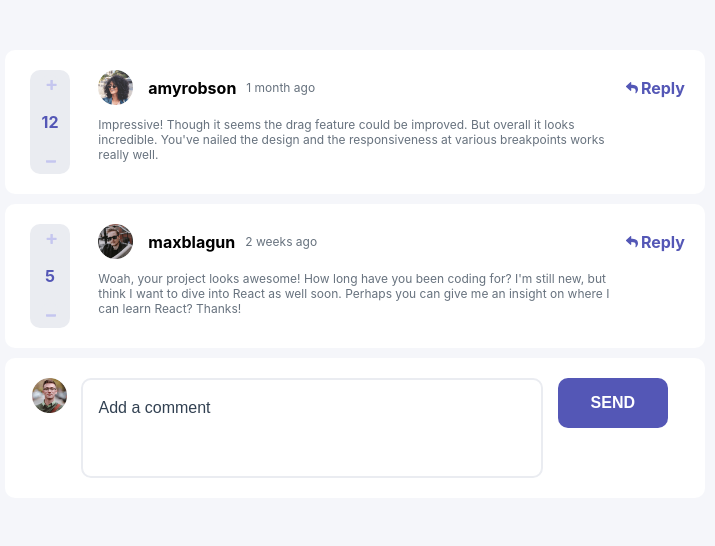
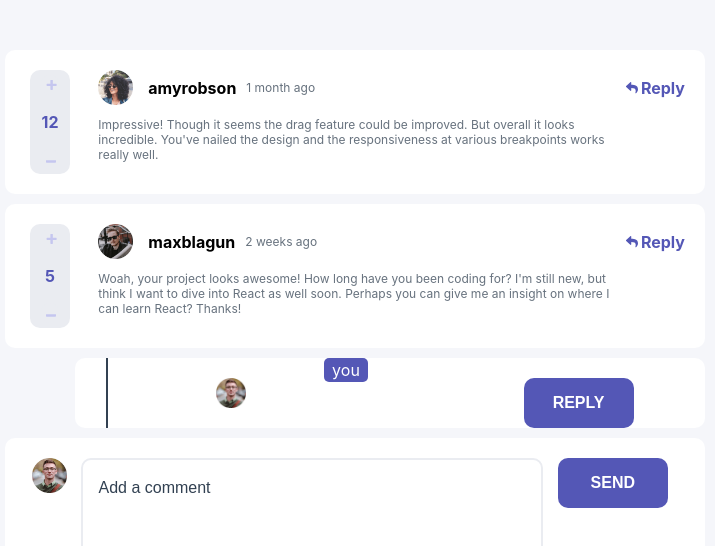
Before and after one commit to xflameyoke/interactive-comment-section-app, a React (Create React App) app: page / in a window 1280 px wide. Shown: the top 546 px of the page, without its empty margins (285-1000 px from the left). Built offline with nearby package versions, Linux system fonts and the light colour scheme.

Commit message:
feat: reusable score component

```diff
--- a/src/components/comment/comment.tsx
+++ b/src/components/comment/comment.tsx
@@ -1,7 +1,6 @@
 import React, { useState } from 'react';
 import {
   CommentReply,
-  CommentScore,
   CommentStyled,
   IconReplyStyled,
   UserAvatar,
@@ -9,12 +8,10 @@ import {
   UserStyledDate,
   UserStyledName,
   UserStyledReply,
-  VoteButtonStyled,
 } from './comment.styled';
 import IconReply from '../../assets/icons/icon-reply.svg';
-import IconPlus from '../../assets/icons/icon-plus.svg';
-import IconMinus from '../../assets/icons/icon-minus.svg';
 import Reply from '../reply/reply';
+import ScoreCounter from '../scoreCounter/scoreCounter';
 
 interface CommentProps {
   id: number;
@@ -49,15 +46,7 @@ const Comment = (props: CommentProps) => {
     <>
       <CommentStyled>
         <div>
-          <CommentScore>
-            <VoteButtonStyled onClick={voteUp}>
-              <img src={IconPlus} alt="IconPlus" />
-            </VoteButtonStyled>
-            {vote}
-            <VoteButtonStyled onClick={voteDown}>
-              <img src={IconMinus} alt="IconMinus" />
-            </VoteButtonStyled>
-          </CommentScore>
+          <ScoreCounter voteUp={voteUp} voteDown={voteDown} vote={vote} />
         </div>
         <div>
           <UserStyled>
--- a/src/components/commentList/commentList.tsx
+++ b/src/components/commentList/commentList.tsx
@@ -1,7 +1,8 @@
 import React, { useEffect, useState } from 'react';
 import Comment from '../comment/comment';
-import AddComment from '../newComment/addComment';
+import AddComment from '../addComment/addComment';
 import { CommentListStyled } from './commentList.styled';
+import Reply from '../reply/reply';
 
 interface Comment {
   id: number;
@@ -37,9 +38,11 @@ const CommentList = () => {
       />
     </div>
   ));
+
   return (
     <CommentListStyled>
       {mappedData}
+      <Reply />
       <AddComment />
     </CommentListStyled>
   );
--- /dev/null
+++ b/src/components/newComment/newComment.styled.ts
@@ -0,0 +1,5 @@
+import styled from "styled-components";
+
+export const NewCommentStyled = styled.div`
+  background: ${({ theme }) => theme.colors.white};
+`;
--- a/src/components/reply/reply.styled.ts
+++ b/src/components/reply/reply.styled.ts
@@ -12,12 +12,13 @@ const come = keyframes`
 `;
 
 export const ReplyStyled = styled.div`
-  margin: 10px 0 10px 0;
+  margin: 10px 0 10px auto;
   padding-top: 20px;
-  width: 100%;
+  width: 90%;
   border-radius: 10px;
   background-color: ${({ theme }) => theme.colors.white};
   display: flex;
+  gap: 15px;
   align-items: first-baseline;
   justify-content: space-around;
   padding-top: 0px;
@@ -30,23 +31,20 @@ export const ReplyButtonWrapper = styled.div`
   margin: 20px 40px 0 0;
 `;
 
-export const ReplyInput = styled.input`
-  position: relative;
-  resize: none;
-  margin: 20px;
-  width: 70%;
-  height: 80px;
-  border: 2px solid ${({ theme }) => theme.colors.lightGray};
-  border-radius: 10px;
-  color: ${({ theme }) => theme.colors.darkBlue};
-  font-size: 12px;
-  box-sizing: border-box;
-  padding: 10px 0 50px 15px;
+export const ReplyText = styled.div`
+  color: red;
+`;
 
-  &:focus {
-    outline: none;
-    border: 2px solid ${({ theme }) => theme.colors.darkBlue};
-  }
+export const ReplyYou = styled.div`
+  border-radius: 5px;
+  height: 20px;
+  width: 40px;
+  align-items: center;
+  justify-content: center;
+  display: flex;
+  padding: 2px;
+  color: ${({ theme }) => theme.colors.white};
+  background-color: ${({ theme }) => theme.colors.moderateBlue};
 `;
 
 export const ReplyAvatar = styled.img`
@@ -54,3 +52,8 @@ export const ReplyAvatar = styled.img`
   width: 30px;
   height: 30px;
 `;
+
+export const ReplyLine = styled.div`
+  display: flex;
+  border: 1px solid ${({ theme }) => theme.colors.darkBlue};
+`;
--- a/src/components/reply/reply.tsx
+++ b/src/components/reply/reply.tsx
@@ -2,20 +2,26 @@ import React from 'react';
 import {
   ReplyAvatar,
   ReplyButtonWrapper,
-  ReplyInput,
+  ReplyLine,
   ReplyStyled,
+  ReplyText,
+  ReplyYou,
 } from './reply.styled';
 import ReplyButton from '../replyButton/replyButton';
 import Avatar from '../../assets/avatars/image-juliusomo.png';
 
 const Reply = () => (
+  <>
     <ReplyStyled>
+      <ReplyLine />
       <ReplyAvatar src={Avatar} alt="Current User" />
-    <ReplyInput type="text" />
+      <ReplyYou>you</ReplyYou>
+      <ReplyText />
       <ReplyButtonWrapper>
         <ReplyButton />
       </ReplyButtonWrapper>
     </ReplyStyled>
+  </>
 );
 
 export default Reply;
--- /dev/null
+++ b/src/components/scoreCounter/scoreCounter.styled.ts
@@ -0,0 +1,30 @@
+import styled from 'styled-components';
+
+export const ScoreStyled = styled.div`
+  display: flex;
+  align-items: center;
+  justify-content: space-between;
+  padding: 5px;
+  flex-direction: column;
+  width: 30px;
+  height: 90%;
+  color: ${({ theme }) => theme.colors.moderateBlue};
+  border-radius: 10px;
+  background: ${({ theme }) => theme.colors.lightGray};
+  margin-left: 5px;
+  font-weight: bold;
+`;
+
+export const ScoreButtonStyled = styled.button`
+  border: none;
+  width: 20px;
+  height: 20px;
+  background: ${({ theme }) => theme.colors.lightGray};
+  cursor: pointer;
+  border-radius: 25px;
+  color: lightgrey;
+
+  img {
+    color: '#FFFFFF';
+  }
+`;
--- /dev/null
+++ b/src/components/scoreCounter/scoreCounter.tsx
@@ -0,0 +1,24 @@
+import React from 'react';
+import { ScoreButtonStyled, ScoreStyled } from './scoreCounter.styled';
+import IconPlus from '../../assets/icons/icon-plus.svg';
+import IconMinus from '../../assets/icons/icon-minus.svg';
+
+interface Props {
+  voteUp: () => void;
+  voteDown: () => void;
+  vote: number;
+}
+
+const scoreCounter: React.FC<Props> = (props) => (
+  <ScoreStyled>
+    <ScoreButtonStyled onClick={props.voteUp}>
+      <img src={IconPlus} alt="IconPlus" />
+    </ScoreButtonStyled>
+    {props.vote}
+    <ScoreButtonStyled onClick={props.voteDown}>
+      <img src={IconMinus} alt="Icon Minus" />
+    </ScoreButtonStyled>
+  </ScoreStyled>
+);
+
+export default scoreCounter;
```
Also changed, not shown: src/components/newComment/newComment.tsx (added, +8 -0 lines), src/components/addComment/addComment.styled.ts (renamed from src/components/newComment/addComment.styled.ts), src/components/addComment/addComment.tsx (renamed from src/components/newComment/addComment.tsx). Lines whose indentation alone changed are shown as unchanged.
